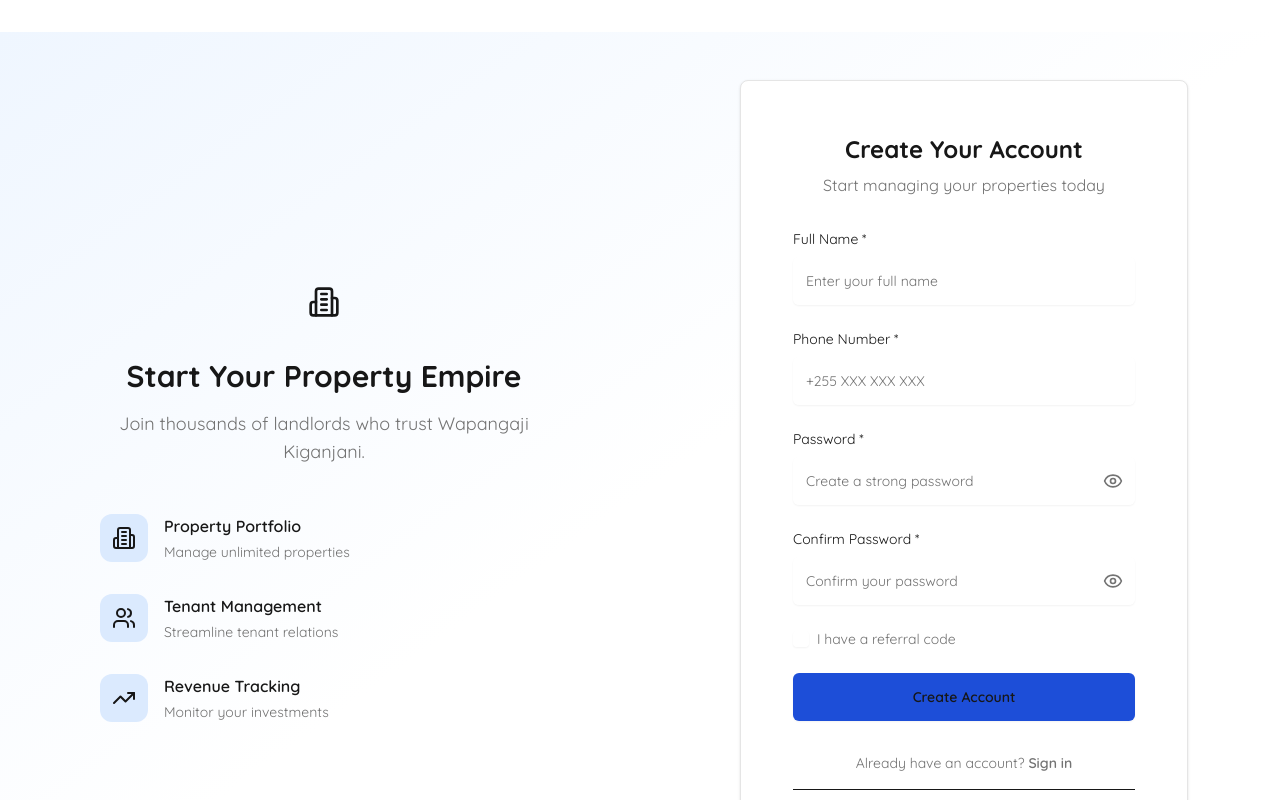
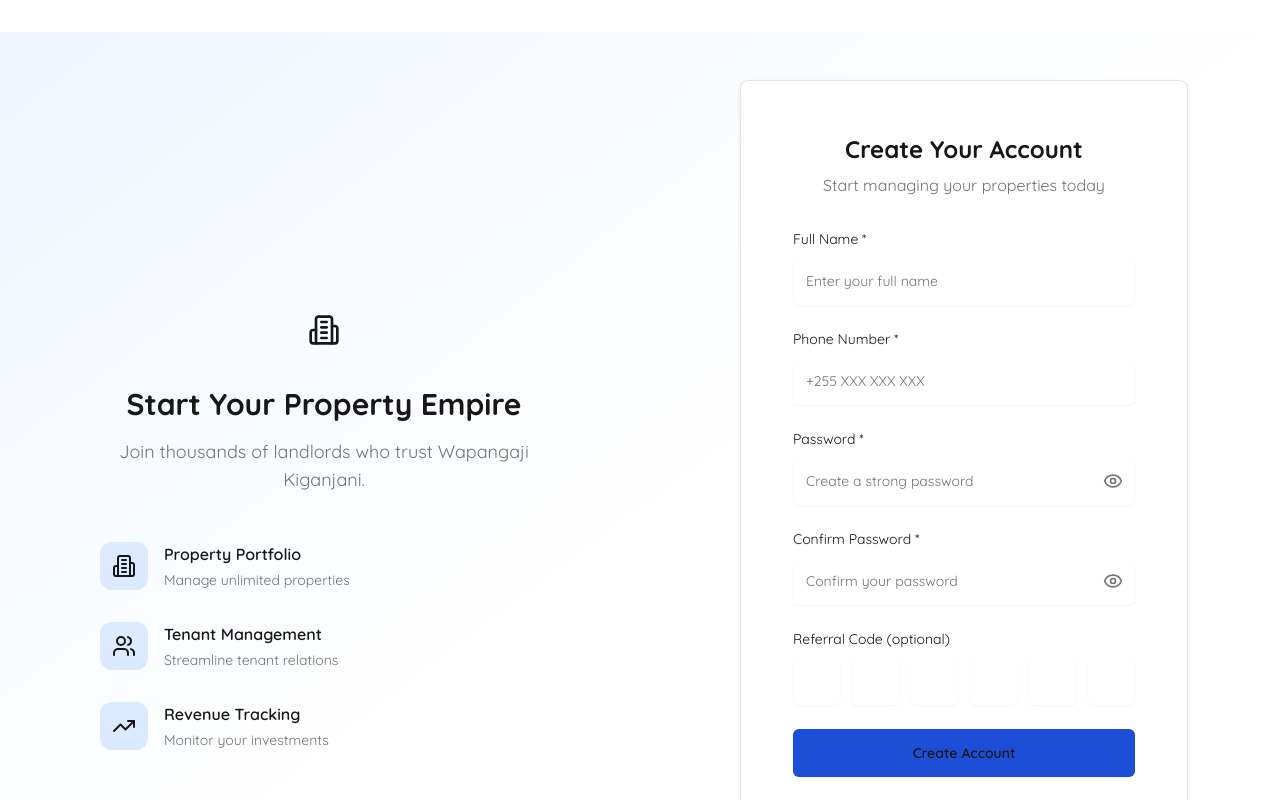
Before and after one commit to obmsuya/wapangajikiganjaniweb, a Next.js app: page /register in a window 1280 px wide. Shown: the top 800 px of the page. Built offline with nearby package versions, Linux system fonts and the light colour scheme.

Commit message:
feat(register): improve referral code input with digit-by-digit entry
Add new referral code input component that handles digit-by-digit entry with:
- Auto-focus between inputs
- Keyboard navigation
- Paste support
- Better validation
Remove old checkbox-based referral code input

```diff
--- a/app/(auth)/register/page.js
+++ b/app/(auth)/register/page.js
@@ -1,7 +1,7 @@
 // app/(auth)/register/page.jsx - Simplified & Fixed
 "use client";
 
-import { useState } from "react";
+import { useState, useRef } from "react";
 import { useRouter } from "next/navigation";
 import Link from "next/link";
 import { motion } from "framer-motion";
@@ -12,7 +12,6 @@ import { Input } from "@/components/ui/input";
 import { Button } from "@/components/ui/button";
 import { Card, CardContent } from "@/components/ui/card";
 import { Progress } from "@/components/ui/progress";
-import { Checkbox } from "@/components/ui/checkbox";
 import AuthService from "@/services/auth";
 
 const registerSchema = z.object({
@@ -42,6 +41,47 @@ export default function RegisterPage() {
     referral_code: ""
   });
   const [errors, setErrors] = useState({});
+  const referralCodeDigitsRef = useRef(Array(6).fill(""));
+  const referralInputsRef = useRef([]);
+
+  const setReferralDigits = (nextDigits) => {
+    referralCodeDigitsRef.current = nextDigits;
+    const joined = nextDigits.join("");
+    setFormData(prev => ({ ...prev, referral_code: joined }));
+  };
+
+  const handleReferralChange = (index, value) => {
+    const digit = value.replace(/\D/g, "").slice(0, 1);
+    const nextDigits = [...referralCodeDigitsRef.current];
+    nextDigits[index] = digit;
+    setReferralDigits(nextDigits);
+    if (digit && index < referralInputsRef.current.length - 1) {
+      referralInputsRef.current[index + 1]?.focus();
+    }
+  };
+
+  const handleReferralKeyDown = (index, e) => {
+    if (e.key === "Backspace" && !referralCodeDigitsRef.current[index] && index > 0) {
+      referralInputsRef.current[index - 1]?.focus();
+    }
+    if (e.key === "ArrowLeft" && index > 0) {
+      referralInputsRef.current[index - 1]?.focus();
+    }
+    if (e.key === "ArrowRight" && index < referralInputsRef.current.length - 1) {
+      referralInputsRef.current[index + 1]?.focus();
+    }
+  };
+
+  const handleReferralPaste = (e) => {
+    const pasted = e.clipboardData.getData("text").replace(/\D/g, "").slice(0, 6);
+    if (!pasted) return;
+    const nextDigits = Array(6).fill("");
+    for (let i = 0; i < pasted.length; i++) {
+      nextDigits[i] = pasted[i];
+    }
+    setReferralDigits(nextDigits);
+    referralInputsRef.current[Math.min(pasted.length, 5)]?.focus();
+  };
 
   const handleChange = (e) => {
     const { name, value } = e.target;
@@ -74,12 +114,12 @@ export default function RegisterPage() {
 
     setIsLoading(true);
     try {
-      const { confirm_password, ...registrationData } = formData;
+      const { confirm_password, referral_code, ...registrationData } = formData;
+      const joinedReferral = referralCodeDigitsRef.current.join("").trim();
       const userData = {
         ...registrationData,
         user_type: 'landlord',
-        // Only include referral_code if provided
-        ...(formData.referral_code?.trim() ? { referral_code: formData.referral_code.trim() } : {})
+        ...(joinedReferral ? { referral_code: joinedReferral } : {})
       };
 
       const user = await AuthService.register(userData);
@@ -287,27 +327,33 @@ export default function RegisterPage() {
                     )}
                   </div>
 
-                  {/* Referral Code */}
+                  {/* Referral Code (optional) */}
                   <div>
-                    <div className="flex items-center gap-2 mb-3">
-                      <Checkbox
-                        id="has_referral"
-                        checked={showReferralCode}
-                        onCheckedChange={setShowReferralCode}
-                      />
-                      <label htmlFor="has_referral" className="text-sm text-muted-foreground cursor-pointer">
-                        I have a referral code
-                      </label>
+                    <label className="block text-sm font-medium text-foreground mb-2">
+                      Referral Code (optional)
+                    </label>
+                    <div
+                      className="flex items-center gap-3"
+                      onPaste={handleReferralPaste}
+                    >
+                      {Array.from({ length: 6 }).map((_, i) => (
+                        <Input
+                          key={i}
+                          inputMode="numeric"
+                          pattern="[0-9]*"
+                          maxLength={1}
+                          value={referralCodeDigitsRef.current[i]}
+                          onChange={(e) => handleReferralChange(i, e.target.value)}
+                          onKeyDown={(e) => handleReferralKeyDown(i, e)}
+                          ref={(el) => (referralInputsRef.current[i] = el)}
+                          className="h-12 w-12 text-center text-lg font-semibold tracking-widest"
+                        />
+                      ))}
                     </div>
-
-                    {showReferralCode && (
-                      <Input
-                        name="referral_code"
-                        placeholder="Enter referral code (optional)"
-                        value={formData.referral_code}
-                        onChange={handleChange}
-                        className="h-12"
-                      />
+                    {formData.referral_code && (
+                      <p className="mt-2 text-xs text-muted-foreground">
+                        Code: {formData.referral_code}
+                      </p>
                     )}
                   </div>
 
```
